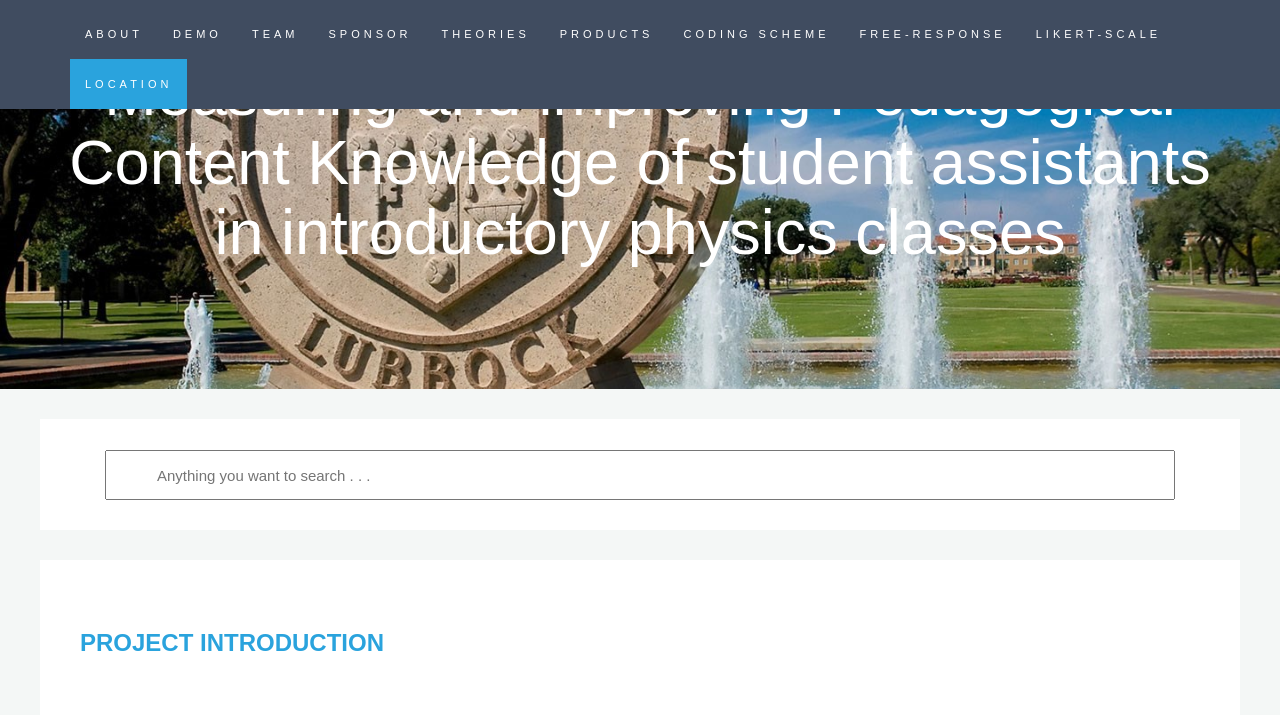
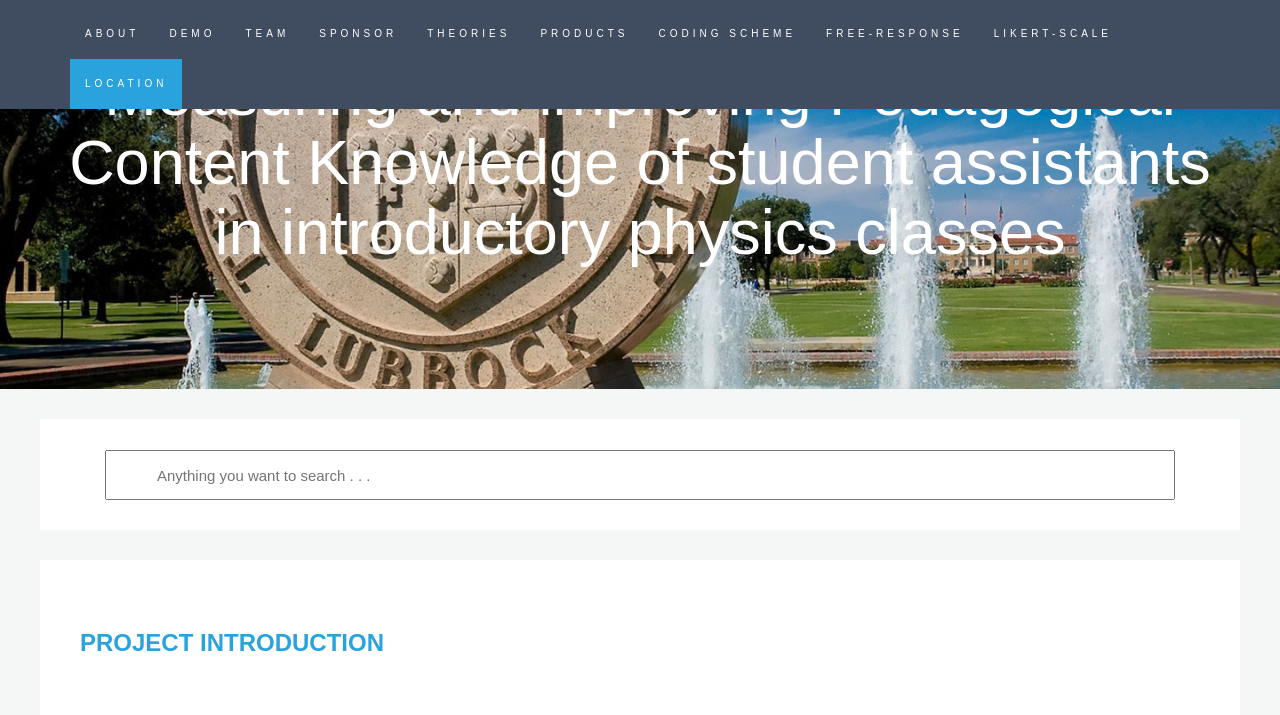
Before and after one commit to pckq/pck-q-website, a plain HTML site: page index.html in a window 1280 px wide. Shown: the part 41-756 px from the top of the page. Drawn offline with nearby package versions, Linux system fonts and the light colour scheme; a script that the page names is missing; a web font is replaced by a local one.

Commit message:
Update styles.css

```diff
--- a/css/styles.css
+++ b/css/styles.css
@@ -38,7 +38,7 @@ h5 {
   background-color: rgb(64, 76, 96);
   z-index: 10;
   border: 0;
-  font-size: 11px !important;
+  font-size: 10px !important;
   line-height: 1.42857143 !important;
   letter-spacing: 4px;
   border-radius: 0;
```
